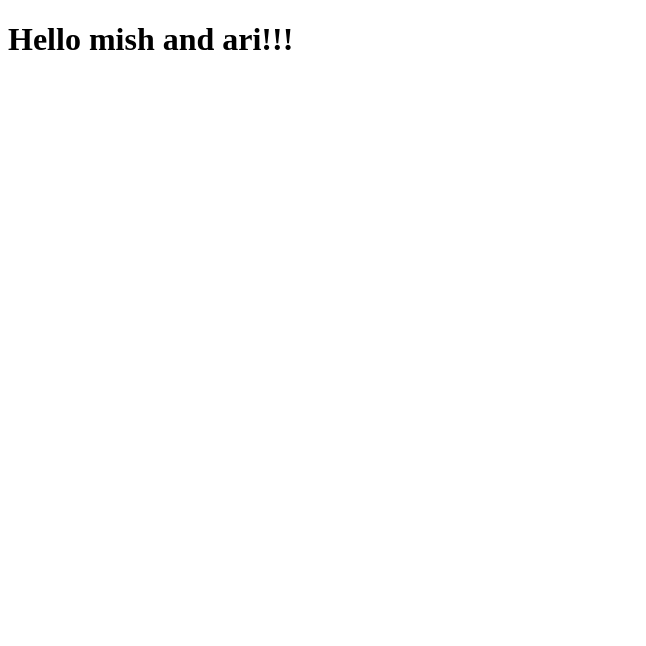
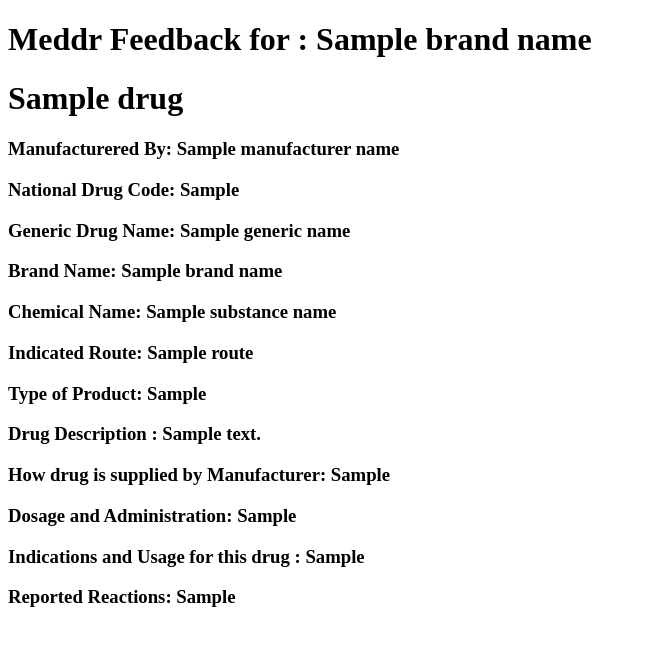
Before and after one commit to michelelee/meddr, a Flask app: template templates/rate_drug.html in a window 1280 px wide. Shown: the top 646 px of the page, without its empty margins (0-646 px from the left). Run offline with Flask 2, Linux system fonts and the light colour scheme; tables that the repository leaves empty hold one stand-in row (values such as "Sample post"); the template is opened without the code that fills it: values that come from a table or form of the project are taken from there, most other values are stand-ins (such as "Sample title", 1, 10 or a date in 2020); some libraries are stand-ins or nearby versions.

```diff
--- a/server.py
+++ b/server.py
@@ -2,7 +2,7 @@
 
 # from jinja2 import StrictUndefined
 # import search_openFDA import seed_drugs seeds_drugs.variable name
-from flask import Flask, render_template, request
+from flask import Flask, render_template, request, session, flash, redirect
 from search_openfda import search_openfda
 from search_openfda_splid import search_openfda_by_spl_id
 import requests
@@ -58,7 +58,6 @@ def login_form():
 
     return render_template("login.html")
 
-
 @app.route('/login', methods=['POST'])
 def login_process():
     """Process login."""
@@ -67,7 +66,7 @@ def login_process():
     meddr_username = request.form["meddr_username_input"]
     password = request.form["password_input"]
 
-    user = User.query.filter_by(meddr_username).first()
+    user = User.query.filter_by(meddr_username=meddr_username).first()
 
     if not user:
         flash("Invalid MedDr ID")
@@ -81,6 +80,14 @@ def login_process():
 
     flash("Logged in")
     return redirect("/users/%s" % user.user_id)
+
+@app.route('/logout')
+def logout():
+    """Log out."""
+
+    del session["user_id"]
+    flash("Logged Out.")
+    return redirect("/")
 
 
 @app.route("/drug_search_results", methods=['POST'])
@@ -108,23 +115,71 @@ def get_result():
     spl_set_id = request.form["spl_set_id"]
     print spl_set_id
 
-    drug = Drug.query.filter_by(spl_set_id).first()
-
-
-
+    drug = Drug.query.filter_by(spl_set_id=spl_set_id).first()
 
     if drug:
         spl_set_id = drug.spl_set_id
-        print spl_set_id
+        manufacturer_name = drug.manufacturer_name
+        product_type =drug.product_type
+        description =drug.description
+        dosage_and_administration =drug.dosage_and_administration
+        route =drug.route
+        generic_name =drug.generic_name
+        brand_name = drug.brand_name
+        substance_name = drug.substance_name
+        product_ndc = drug.product_ndc
+        adverse_reactions =drug.adverse_reactions
+        how_supplied =drug.how_supplied
+        indications_and_usage =drug.indications_and_usage
 
-        return render_template("rate_drug.html",spl_set_id=spl_set_id )
+
+        return render_template("rate_drug.html",spl_set_id=spl_set_id,
+                                                manufacturer_name=manufacturer_name,
+                                                product_type=product_type,
+                                                description=description,
+                                                dosage_and_administration=dosage_and_administration,
+                                                route=route,
+                                                generic_name=generic_name,
+                                                brand_name=brand_name,
+                                                substance_name=substance_name,
+                                                product_ndc=product_ndc,
+                                                adverse_reactions=adverse_reactions,
+                                                how_supplied=how_supplied,
+                                                indications_and_usage=indications_and_usage
+                                                 )
     else:
         search_openfda_by_spl_id(spl_set_id)
 
+        drug = Drug.query.filter_by(spl_set_id=spl_set_id).first()
 
+        spl_set_id = drug.spl_set_id
+        manufacturer_name = drug.manufacturer_name
+        product_type =drug.product_type
+        description =drug.description
+        dosage_and_administration =drug.dosage_and_administration
+        route =drug.route
+        generic_name =drug.generic_name
+        brand_name = drug.brand_name
+        substance_name = drug.substance_name
+        product_ndc = drug.product_ndc
+        adverse_reactions =drug.adverse_reactions
+        how_supplied =drug.how_supplied
+        indications_and_usage =drug.indications_and_usage
 
-
-    return render_template("rate_drug.html")
+        return render_template("rate_drug.html",spl_set_id=spl_set_id,
+                                                manufacturer_name=manufacturer_name,
+                                                product_type=product_type,
+                                                description=description,
+                                                dosage_and_administration=dosage_and_administration,
+                                                route=route,
+                                                generic_name=generic_name,
+                                                brand_name=brand_name,
+                                                substance_name=substance_name,
+                                                product_ndc=product_ndc,
+                                                adverse_reactions=adverse_reactions,
+                                                how_supplied=how_supplied,
+                                                indications_and_usage=indications_and_usage
+                                                 )
 
 
 
--- a/templates/rate_drug.html
+++ b/templates/rate_drug.html
@@ -1,7 +1,23 @@
 {% extends 'base.html' %}
 {% block content %}
 
-<h1>Hello mish and ari!!!</h1>
+<h1> Meddr Feedback for : {{ brand_name }} </h1>
+
+<h1> {{ drug.brand_name }} </h1>
+
+<h3> Manufacturered By: {{ manufacturer_name }} </h3>
+<h3> National Drug Code: {{ product_ndc }} </h3>
+<h3> Generic Drug Name: {{ generic_name }} </h3>
+<h3> Brand Name: {{ brand_name }} </h3>
+<h3> Chemical Name: {{ substance_name }} </h3>
+
+<h3> Indicated Route: {{ route }} </h3>
+<h3> Type of Product: {{ product_type }} </h3>
+<h3> Drug Description : {{ description }} </h3>
+<h3> How drug is supplied by Manufacturer: {{ how_supplied }} </h3>
+<h3> Dosage and Administration: {{ dosage_and_administration }} </h3>
+<h3> Indications and Usage for this drug : {{ indications_and_usage }} </h3>
+<h3>  Reported Reactions: {{ adverse_reactions }} </h3>
 
 
 {% endblock %}
--- a/templates/register.html
+++ b/templates/register.html
@@ -25,6 +25,8 @@
     <label>Zipcode:
         <input type="text" name="zipcode">
     </label><br>
+        <input type="submit">
+
 </form>
 
 
```
